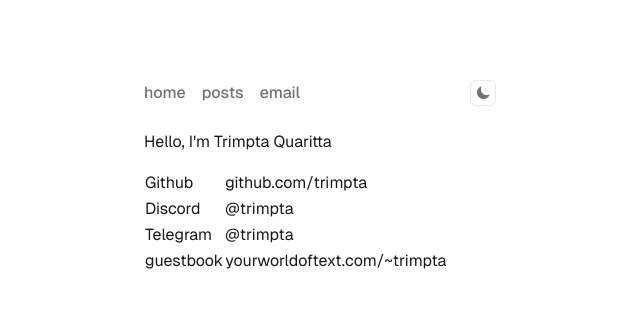
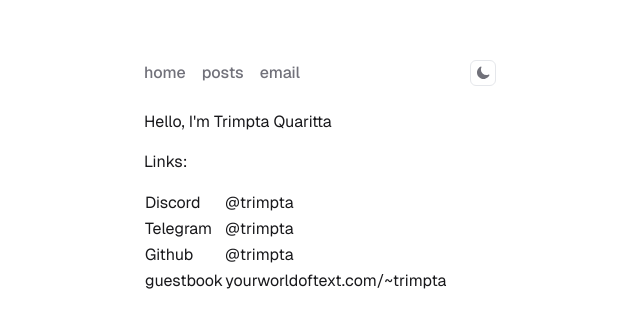
Before and after one commit to trimpta/trimpta.github.io, an Astro site: page / in a window 1280 px wide. Shown: the part 223-550 px from the top of the page, without its empty margins (320-960 px from the left). Built offline with nearby package versions, Linux system fonts and the light colour scheme; Astro itself is replaced by a stand-in of ours.

```diff
--- a/src/pages/index.astro
+++ b/src/pages/index.astro
@@ -12,11 +12,8 @@ import Layout from "../layouts/Layout.astro";
      <p>
       Hello, I'm Trimpta Quaritta
      </p>
+     <p>Links: </p>
     <table>
-        <tr>
-            <td>Github</td>
-            <td><a href="https://github.com/trimpta">github.com/trimpta</a></td>
-        </tr>
         <tr>
             <td>Discord</td>
             <td>@trimpta</td>
@@ -26,6 +23,10 @@ import Layout from "../layouts/Layout.astro";
             <td>@trimpta</td>
         </tr>
         <tr>
+            <td>Github</td>
+            <td><a href="https://github.com/trimpta">@trimpta</a></td>
+        </tr>
+        <tr>
             <td>guestbook</td>
             <td><a href="https://www.yourworldoftext.com/~trimpta/">yourworldoftext.com/~trimpta</a></td>
         </tr>
```
Also changed, not shown: public/static/blog-placeholder.png, 1 other file.
